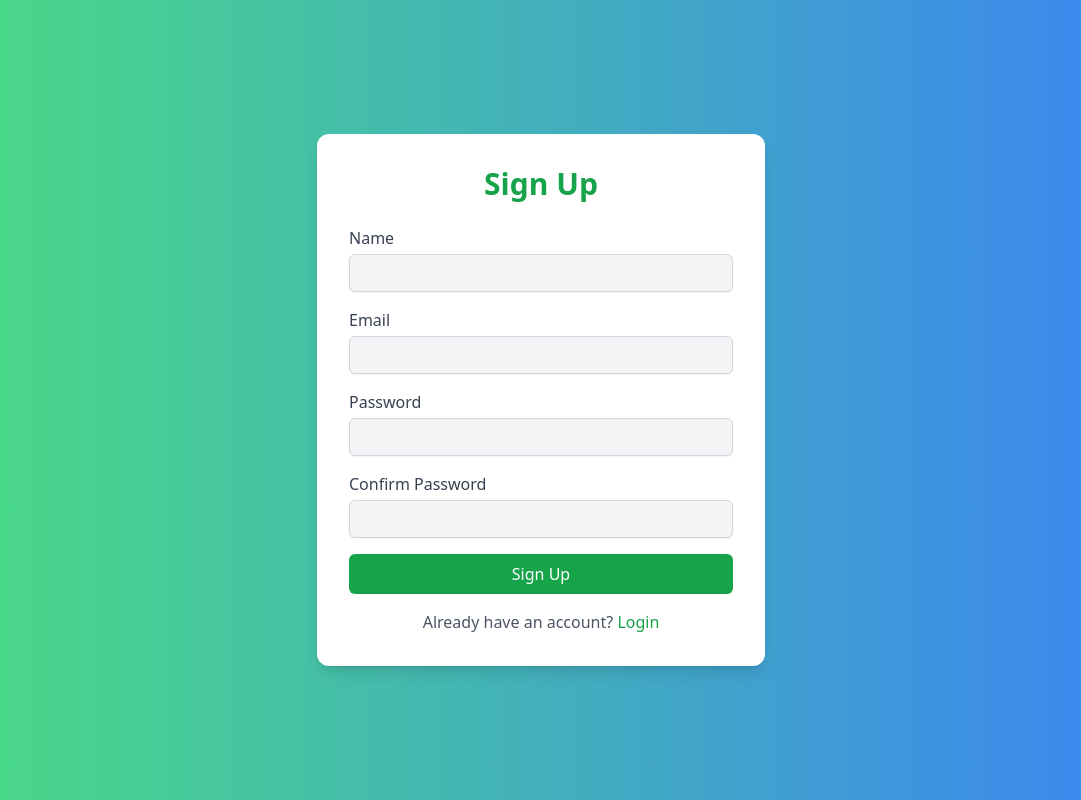
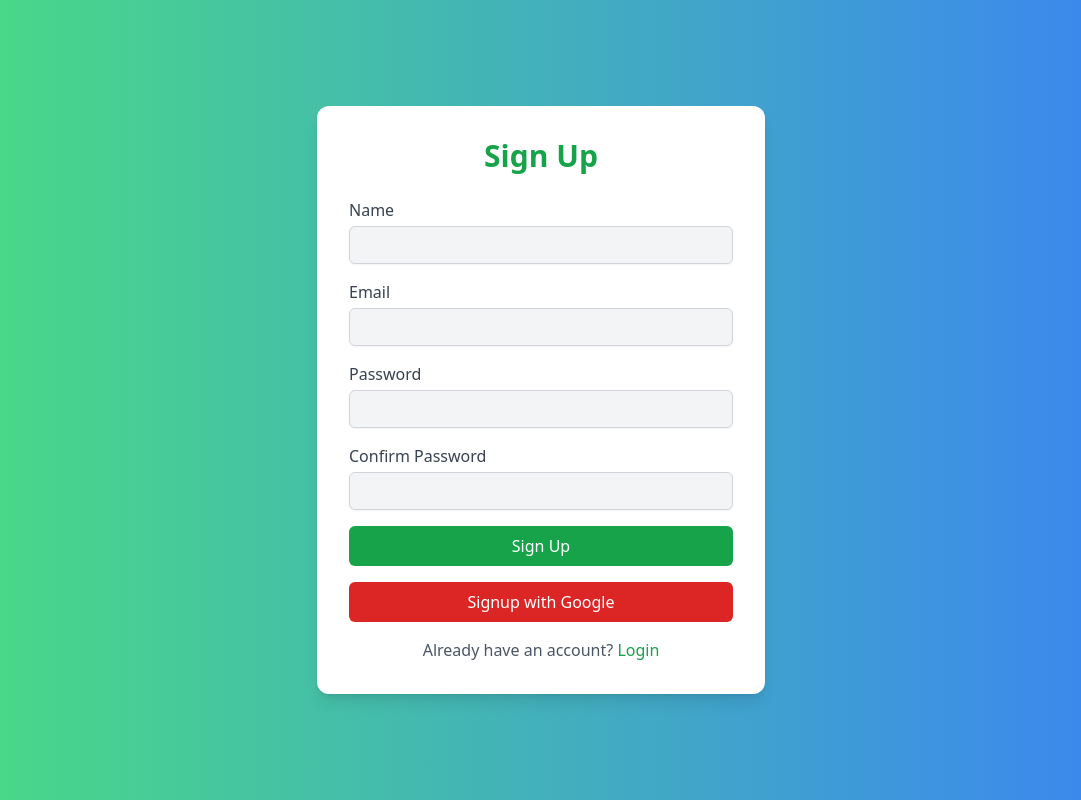
Before and after one commit to NirbhaySingh74/Finance-Tracker-App, a React (Vite) app in the folder frontend/: page /signup in a window 1280 px wide. Shown: the whole page, without its empty margins (99-1180 px from the left). Built offline with nearby package versions, Linux system fonts and the light colour scheme.

Commit message:
Added Google Auth in Signuup page

```diff
--- a/frontend/src/components/SignUp.jsx
+++ b/frontend/src/components/SignUp.jsx
@@ -31,6 +31,10 @@ const SignUp = () => {
         toast.error("An unexpected error occurred");
       }
     }
+  };
+
+  const loginwithgoogle = () => {
+    window.open("http://localhost:5000/auth/google", "_self");
   };
 
   return (
@@ -117,6 +121,14 @@ const SignUp = () => {
             Sign Up
           </button>
         </form>
+        <div className="mt-4 flex justify-center">
+          <button
+            className="w-full bg-red-600 text-white py-2 px-4 rounded-md hover:bg-red-700 focus:outline-none focus:bg-red-700"
+            onClick={loginwithgoogle}
+          >
+            Signup with Google
+          </button>
+        </div>
         <p className="mt-4 text-center text-gray-600">
           Already have an account?{" "}
           <Link
```
